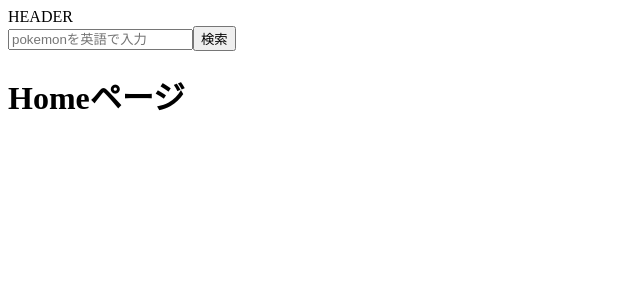
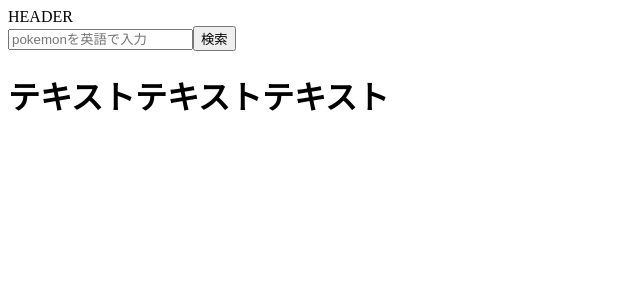
Before and after one commit to m-shogo/react-masterbook-zero-to-hero-practice, a React (Vite) app: page / in a window 1280 px wide. Shown: the top 300 px of the page, without its empty margins (0-640 px from the left). Built offline with nearby package versions, Linux system fonts and the light colour scheme.

Commit message:
Layout追加

```diff
--- a/src/App.jsx
+++ b/src/App.jsx
@@ -1,13 +1,14 @@
-import { useState } from "react";
+import { useState ,useEffect } from "react";
 import { Routes, Route, useNavigate } from "react-router-dom";
-import Header from "./components/Header";
-import Form from "./components/Form";
+import Layout from "./layout";
 import Home from "./pages/Home";
 import Pokemonpage from "./pages/PokemonPage";
 import "./styles/App.css";
 
 const App = () => {
-  const [pokemonName, setPokemonName] = useState();
+  const [pokemonName, setPokemonName] = useState(
+    Math.floor(Math.random() * 1026)
+  );
   const [pokemonData, setPokemonData] = useState({
     id: "",
     name: "",
@@ -49,14 +50,21 @@ const App = () => {
   };
   return (
     <div>
-      <Header />
-      <Form setPokemonName={setPokemonName} getPokemonData={getPokemonData} />
       <Routes>
-        <Route index element={<Home />} />
         <Route
-          path="/pokemon/:id"
-          element={<Pokemonpage pokemonData={pokemonData} />}
-        />
+          element={
+            <Layout
+              setPokemonName={setPokemonName}
+              getPokemonData={getPokemonData}
+            />
+          }
+        >
+          <Route index element={<Home />} />
+          <Route
+            path="/pokemon/:id"
+            element={<Pokemonpage pokemonData={pokemonData} />}
+          />
+        </Route>
       </Routes>
     </div>
   );
--- /dev/null
+++ b/src/layout/index.jsx
@@ -0,0 +1,20 @@
+import { Outlet } from "react-router-dom";
+import Header from "../components/Header";
+import Form from "../components/Form";
+
+const Layout = (props) => {
+  return (
+    <div>
+      <div>
+        <Header />
+        <Form
+          setPokemonName={props.setPokemonName}
+          getPokemonData={props.getPokemonData}
+        />
+        <Outlet />
+      </div>
+    </div>
+  );
+};
+
+export default Layout;
--- a/src/pages/Home.jsx
+++ b/src/pages/Home.jsx
@@ -1,7 +1,7 @@
 const Home = () => {
   return (
     <>
-      <h1>Homeページ</h1>
+      <h1>テキストテキストテキスト</h1>
     </>
   );
 };
```
